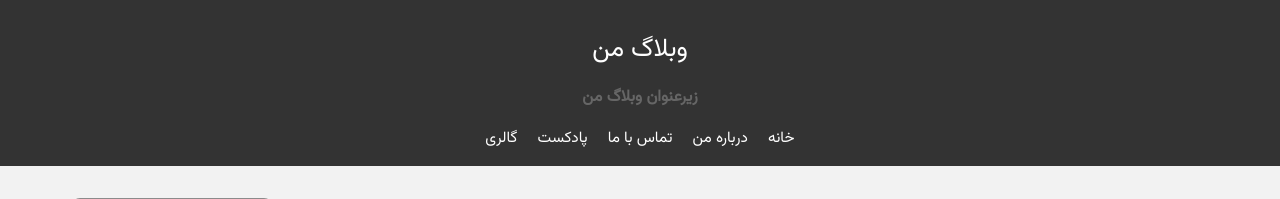
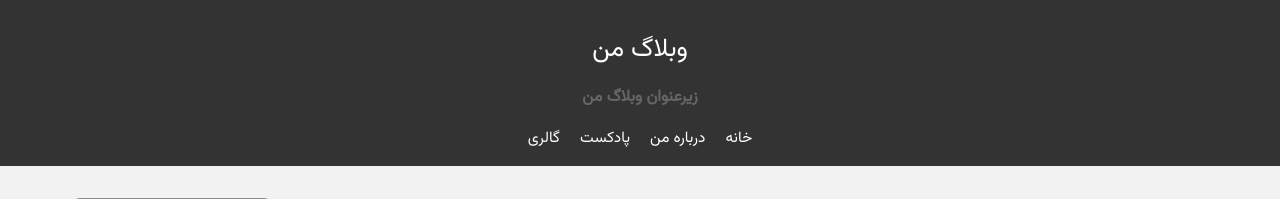
Before and after one commit to MohNamdar/Blogino, a Django app: page /about/ in a window 1280 px wide. Shown: the top 199 px of the page. Run offline with Django 5.2, Linux system fonts and the light colour scheme; data that the repository does not hold is empty; parts of the project's set-up code (start-up, migrations or seed data) failed here and were passed over; some web fonts are replaced.

Commit message:
remove contect link from header

```diff
--- a/templates/partials/header.html
+++ b/templates/partials/header.html
@@ -6,7 +6,6 @@
     <ul>
         <li><a href="{% url 'blog:home' %}">خانه</a></li>
         <li><a href="{% url 'blog:about' %}">درباره من</a></li>
-        <li><a href="{% url 'blog:contact' %}">تماس با ما</a></li>
         <li><a href="{% url 'blog:podcast_list' %}">پادکست</a></li>
         <li><a href="{% url 'blog:gallery' %}">گالری</a></li>
     </ul>
```
